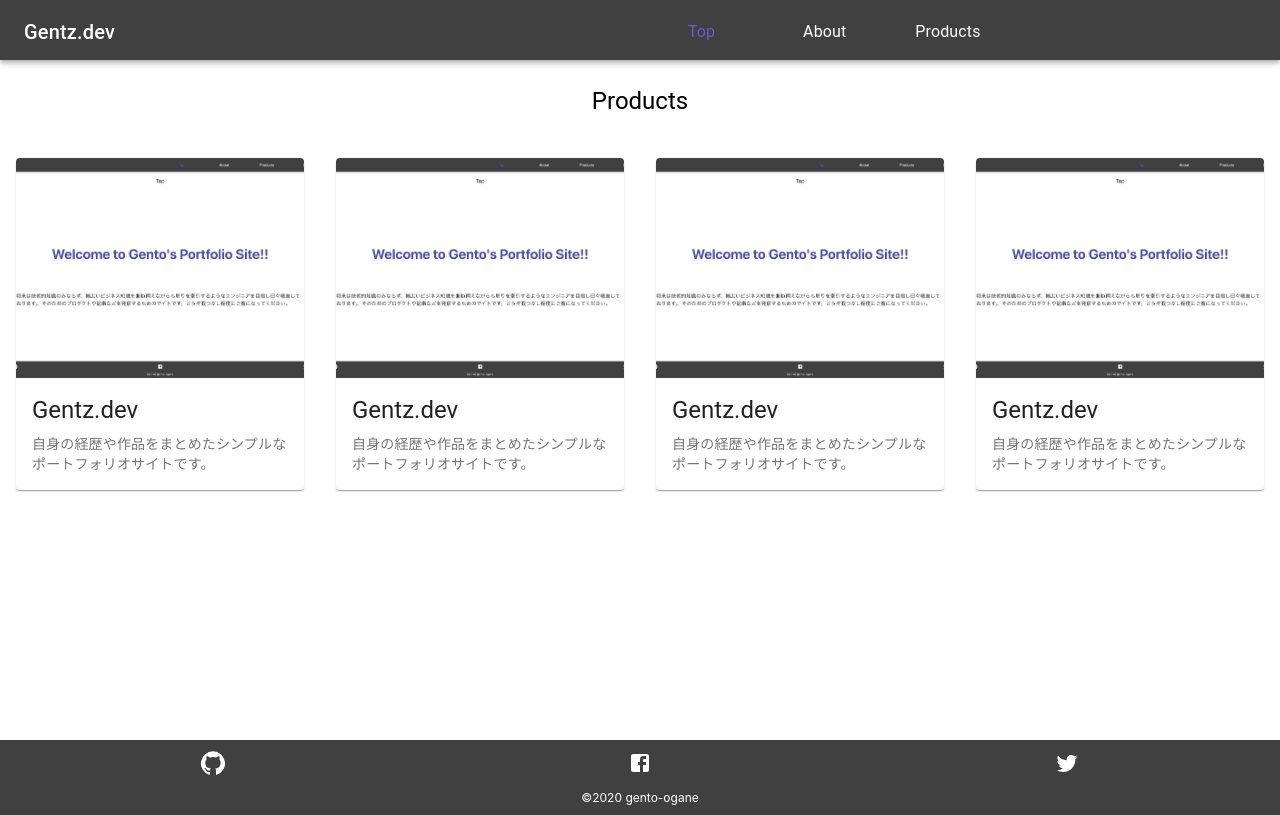
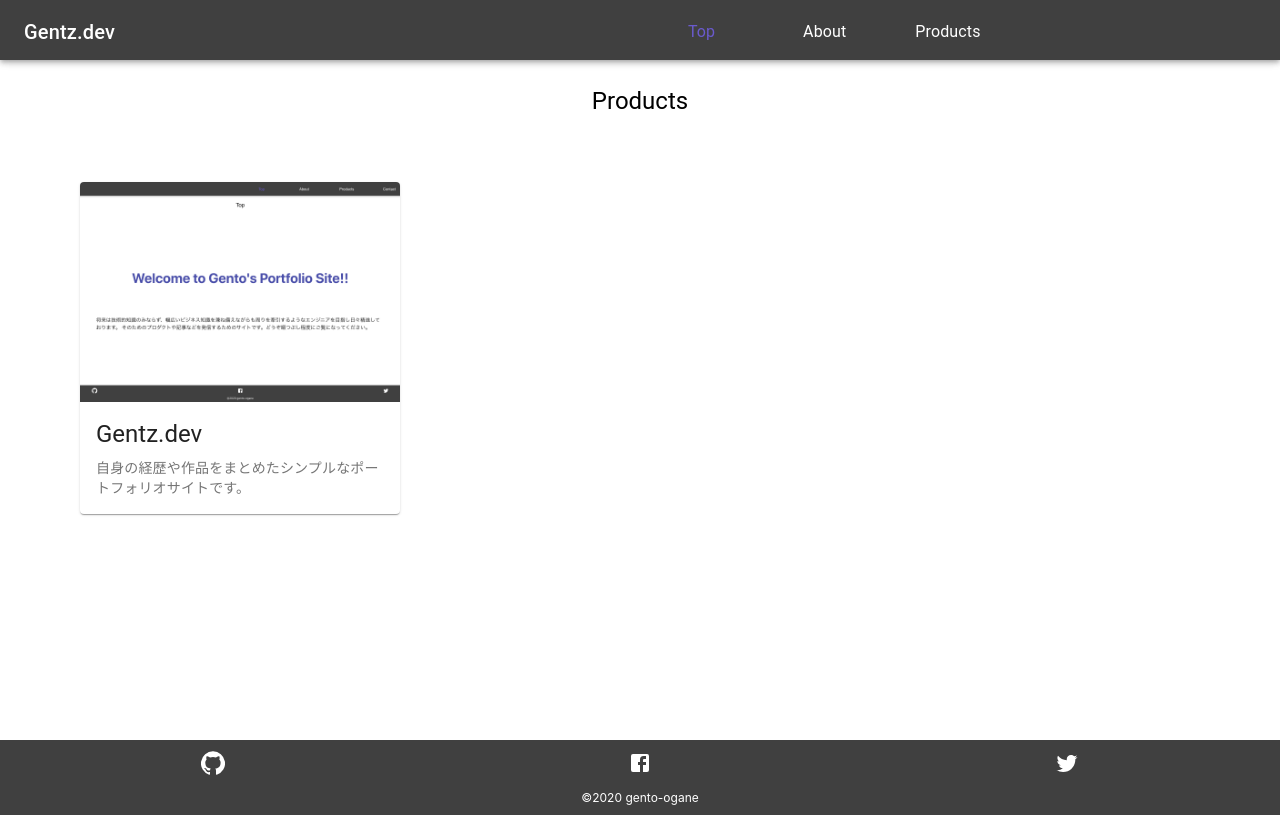
Before and after one commit to gento-ogane/gento-ogane.github.io, a React (Create React App) app: page /products in a window 1280 px wide. Built offline with nearby package versions, Linux system fonts and the light colour scheme.

Commit message:
Productペーッジの実装

```diff
--- a/src/views/Pages/Products.tsx
+++ b/src/views/Pages/Products.tsx
@@ -4,14 +4,14 @@ import TitleText from '../atoms/TitleText';
 import { headerHeightNum } from '../../utils/size';
 import ProductCard from '../organisms/ProductCard';
 import logo1 from '../../utils/products/product01.jpg';
-import { Grid, Box } from '@material-ui/core';
+import { Box } from '@material-ui/core';
 
 const Products: React.FC = props => {
   return (
     <Wrap>
       <TitleText variant='h5'>Products</TitleText>
-      <Box display='flex'>
-        <Box p={2}>
+      <Container>
+      <WrapBox>
         <ProductCard
           image={logo1}
           title={'Gentz.dev'}
@@ -19,35 +19,8 @@ const Products: React.FC = props => {
             '自身の経歴や作品をまとめたシンプルなポートフォリオサイトです。'
           }
         />
-        </Box>
-        <Box p={2}>
-          <ProductCard
-            image={logo1}
-            title={'Gentz.dev'}
-            detail={
-              '自身の経歴や作品をまとめたシンプルなポートフォリオサイトです。'
-            }
-          />
-        </Box>
-        <Box p={2}>
-          <ProductCard
-            image={logo1}
-            title={'Gentz.dev'}
-            detail={
-              '自身の経歴や作品をまとめたシンプルなポートフォリオサイトです。'
-            }
-          />
-        </Box>
-        <Box p={2}>
-          <ProductCard
-            image={logo1}
-            title={'Gentz.dev'}
-            detail={
-              '自身の経歴や作品をまとめたシンプルなポートフォリオサイトです。'
-            }
-          />
-        </Box>
-      </Box>
+      </WrapBox>
+      </Container>
     </Wrap>
   );
 };
@@ -57,4 +30,15 @@ const Wrap = styled.div`
   width: 100%;
 `;
 
+const Container = styled.div`
+  width:calc((100vw - 1 * 100vw/ 4) + 6*40px);
+  margin: auto;
+`
+
+const WrapBox = styled(Box)`
+  display:flex;
+  justify-content:flex-start;
+  flex-wrap:wrap;
+`
+
 export default Products;
--- a/src/views/organisms/ProductCard.tsx
+++ b/src/views/organisms/ProductCard.tsx
@@ -1,14 +1,13 @@
 import * as React from 'react';
-import { makeStyles } from '@material-ui/core/styles';
 import {
-  Card,
+  Card as OriginalCard,
   CardActionArea,
   CardMedia,
   CardContent,
   Typography,
-  Button,
-  CardActions,
+  Box
 } from '@material-ui/core';
+import styled from 'styled-components';
 
 interface Props {
   image: string;
@@ -16,9 +15,10 @@ interface Props {
   detail: string;
 }
 
-const ProductCard: React.FC<Props> = ({image,title,detail}) => {
+const ProductCard: React.FC<Props> = ({ image, title, detail }) => {
   return (
-    <Card style={{ maxWidth: 345 }}>
+    <Box m={5}>
+      <Card>
         <CardActionArea>
           <CardMedia
             component='img'
@@ -37,7 +37,12 @@ const ProductCard: React.FC<Props> = ({image,title,detail}) => {
           </CardContent>
         </CardActionArea>
       </Card>
+    </Box>
   );
 };
 
+export const Card = styled(OriginalCard)`
+  width: calc(100vw / 4);
+`;
+
 export default ProductCard;
```
Lines whose indentation alone changed are shown as unchanged.
